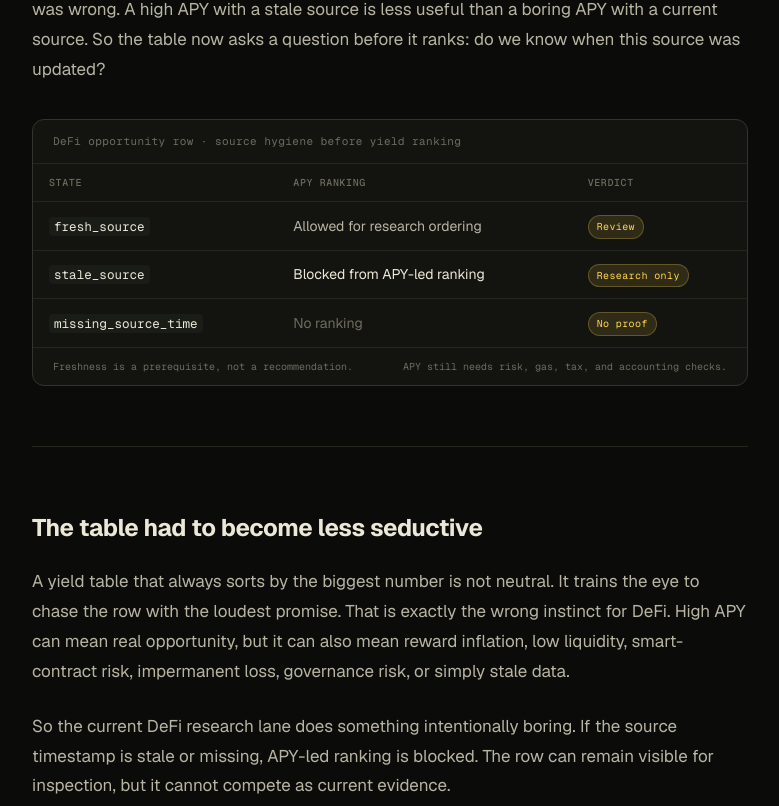
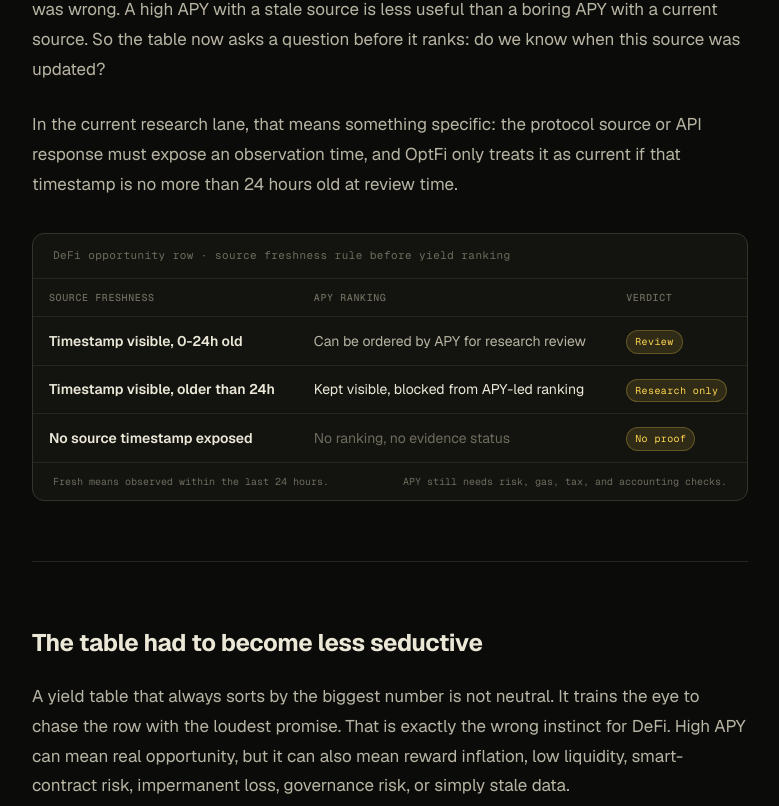
Before and after one commit to kronos-cm/optfi-website, a React (Vite) app: page /journal/defi-source-timestamp in a window 1280 px wide. Shown: the part 1254-2060 px from the top of the page, without its empty margins (250-1029 px from the left). Built offline with nearby package versions, Linux system fonts and the light colour scheme.

Commit message:
docs: clarify defi source freshness rules

```diff
--- a/src/pages/journal-defi-source-timestamp-page.tsx
+++ b/src/pages/journal-defi-source-timestamp-page.tsx
@@ -64,40 +64,45 @@ export function JournalDefiSourceTimestampPage() {
               do we know when this source was updated?
             </p>
 
+            <p>
+              In the current research lane, that means something specific: the protocol source or API response must expose an
+              observation time, and OptFi only treats it as current if that timestamp is no more than 24 hours old at review time.
+            </p>
+
             <div className="data-card">
               <div className="data-card-header">
-                <span className="data-label">DeFi opportunity row · source hygiene before yield ranking</span>
+                <span className="data-label">DeFi opportunity row · source freshness rule before yield ranking</span>
               </div>
               <div className="data-table-wrap">
                 <table className="data-table">
                   <thead>
                     <tr>
-                      <th>State</th>
+                      <th>Source freshness</th>
                       <th>APY ranking</th>
                       <th>Verdict</th>
                     </tr>
                   </thead>
                   <tbody>
                     <tr>
-                      <td><span className="mono">fresh_source</span></td>
-                      <td className="pos">Allowed for research ordering</td>
+                      <td><strong>Timestamp visible, 0-24h old</strong></td>
+                      <td className="pos">Can be ordered by APY for research review</td>
                       <td><span className="badge-watch">Review</span></td>
                     </tr>
                     <tr className="row-highlight">
-                      <td><span className="mono">stale_source</span></td>
-                      <td className="warn">Blocked from APY-led ranking</td>
+                      <td><strong>Timestamp visible, older than 24h</strong></td>
+                      <td className="warn">Kept visible, blocked from APY-led ranking</td>
                       <td><span className="badge-watch">Research only</span></td>
                     </tr>
                     <tr className="row-dim">
-                      <td><span className="mono">missing_source_time</span></td>
-                      <td className="neg">No ranking</td>
+                      <td><strong>No source timestamp exposed</strong></td>
+                      <td className="neg">No ranking, no evidence status</td>
                       <td><span className="badge-watch">No proof</span></td>
                     </tr>
                   </tbody>
                 </table>
               </div>
               <div className="data-card-footer">
-                <span>Freshness is a prerequisite, not a recommendation.</span>
+                <span>Fresh means observed within the last 24 hours.</span>
                 <span>APY still needs risk, gas, tax, and accounting checks.</span>
               </div>
             </div>
@@ -113,6 +118,7 @@ export function JournalDefiSourceTimestampPage() {
             <p>
               So the current DeFi research lane does something intentionally boring. If the source timestamp is stale or missing,
               APY-led ranking is blocked. The row can remain visible for inspection, but it cannot compete as current evidence.
+              A row only becomes "fresh" after it shows a named source and a timestamp inside the 24-hour freshness window.
             </p>
 
             <div className="callout">
```
